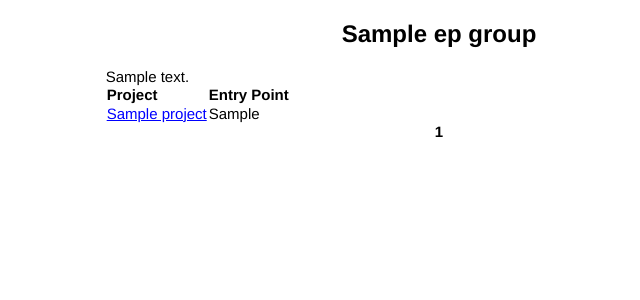
After one commit to wheelodex/wheelodex, a Flask app: template wheelodex/templates/entry_point.html in a window 1280 px wide. The commit adds this page. Shown: the top 300 px of the page, without its empty margins (201-841 px from the left). Run offline with Flask 2, Linux system fonts and the light colour scheme; the template is opened without the code that fills it: most values are stand-ins (such as "Sample title", 1, 10 or a date in 2020); parts of the project's set-up code (start-up, migrations or seed data) failed here and were passed over.

Commit message:
Filled in entry_point view

```diff
--- a/wheelodex/app.py
+++ b/wheelodex/app.py
@@ -5,6 +5,7 @@ DEFAULT_CONFIG = {
     "SQLALCHEMY_DATABASE_URI": "sqlite:///:memory:",
     "SQLALCHEMY_TRACK_MODIFICATIONS": False,
     "WHEELODEX_WHEELS_PER_PAGE": 50,
+    "WHEELODEX_ENTRY_POINTS_PER_PAGE": 100,
 }
 
 def create_app():
--- a/wheelodex/static/styles.css
+++ b/wheelodex/static/styles.css
@@ -83,6 +83,6 @@ td.nil {
     text-align: right;
 }
 
-.paginate {
+.pagination {
     text-align: center;
 }
--- /dev/null
+++ b/wheelodex/templates/entry_point.html
@@ -0,0 +1,27 @@
+{% from 'macros.j2' import render_pagination %}
+{% extends 'base.html' %}
+
+{% block title %}{{ep_group.name|e}}{% endblock %}
+{% block content %}
+<h2>{{ep_group.name|e}}</h2>
+
+{% if ep_group.description != None %}
+{{ep_group.description|safe}}
+{% endif %}
+
+<table class="entry_points">
+    <tr>
+        <th>Project</th>
+        <th>Entry Point</th>
+    </tr>
+    {% for project, ep in project_eps.items %}
+        <tr>
+            <td class="project"><a href="{{url_for('.project', name=project)}}">{{project|e}}</a></td>
+            <td class="epname">{{ep|e}}</td>
+        </tr>
+    {% endfor %}
+</table>
+
+{{render_pagination(project_eps, '.entry_point', group=ep_group.name)}}
+
+{% endblock %}
--- /dev/null
+++ b/wheelodex/templates/macros.j2
@@ -0,0 +1,15 @@
+{% macro render_pagination(pagination, endpoint) %}
+<div class="pagination">
+    {%- for page in pagination.iter_pages() %}
+        {% if page %}
+            {% if page != pagination.page %}
+                <a href="{{url_for(endpoint, page=page, **kwargs)}}">{{page}}</a>
+            {% else %}
+                <strong>{{page}}</strong>
+            {% endif %}
+        {% else %}
+            <span class="ellipsis">&#x2026;</span>
+        {% endif %}
+    {%- endfor %}
+</div>
+{% endmacro %}
```
Also changed, not shown: TODO.md (+4 -0 lines), wheelodex/templates/wheel_list.html (+2 -13 lines), wheelodex/views.py (+18 -3 lines).
